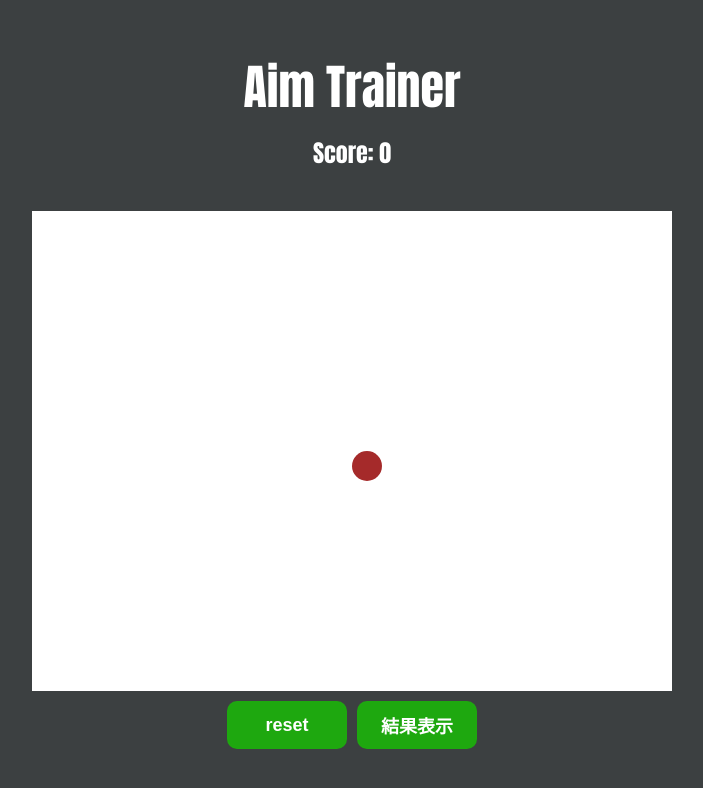
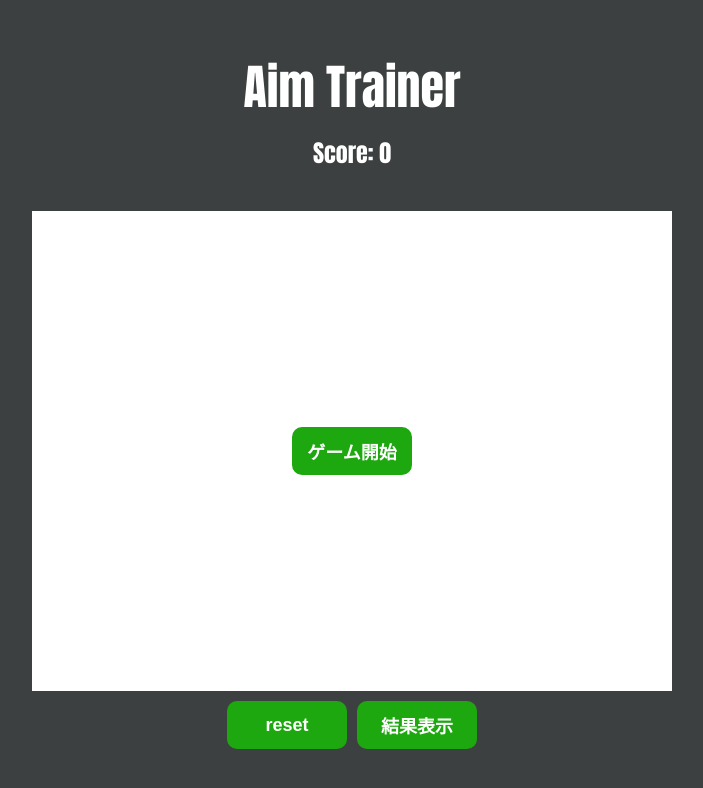
Before and after one commit to oNqNu/aim-trainer, a React (Create React App) app: page / in a window 1280 px wide. Shown: the top 788 px of the page, without its empty margins (288-991 px from the left). Built offline with nearby package versions, Linux system fonts and the light colour scheme; the HTML template or start-up script is replaced by a standard one.

Commit message:
feat: ゲーム開始ボタンを作成

```diff
--- a/src/App.tsx
+++ b/src/App.tsx
@@ -5,6 +5,7 @@ import { MyButton } from './components/Mybutton/MyButton';
 
 function App() {
   const [score, setScore] = useState(0);
+  const [isPlaying, setIsPlaying] = useState(false);
   const [isDisplayResult, SetIsDisplayResult] = useState(false);
   const [activatedTarget, SetActivatedTarget] = useState('t1');
   const [targetPosition, SetTargetPosition] = useState({
@@ -41,7 +42,7 @@ function App() {
             changeTarget();
           }}
         >
-          {activatedTarget === 't1' && (
+          {isPlaying && activatedTarget === 't1' && (
             <div
               className="targetItem1"
               style={targetPosition}
@@ -50,7 +51,7 @@ function App() {
               }}
             ></div>
           )}
-          {activatedTarget === 't2' && (
+          {isPlaying && activatedTarget === 't2' && (
             <div
               className="targetItem2"
               style={targetPosition}
@@ -59,7 +60,7 @@ function App() {
               }}
             ></div>
           )}
-          {activatedTarget === 't3' && (
+          {isPlaying && activatedTarget === 't3' && (
             <div
               className="targetItem3"
               style={targetPosition}
@@ -67,6 +68,16 @@ function App() {
                 hundleClickTarget(3);
               }}
             ></div>
+          )}
+          {!isPlaying && (
+            <MyButton
+              onClick={() => {
+                hundleClickTarget(1);
+                setIsPlaying(true);
+              }}
+            >
+              ゲーム開始
+            </MyButton>
           )}
         </div>
         <div className="button-container">
@@ -77,7 +88,16 @@ function App() {
                 結果表示
               </MyButton>
             </>
-          ) : null}
+          ) : (
+            <MyButton
+              onClick={() => {
+                SetIsDisplayResult(false);
+                setScore(0);
+              }}
+            >
+              OK
+            </MyButton>
+          )}
         </div>
       </div>
       {isDisplayResult ? (
```
